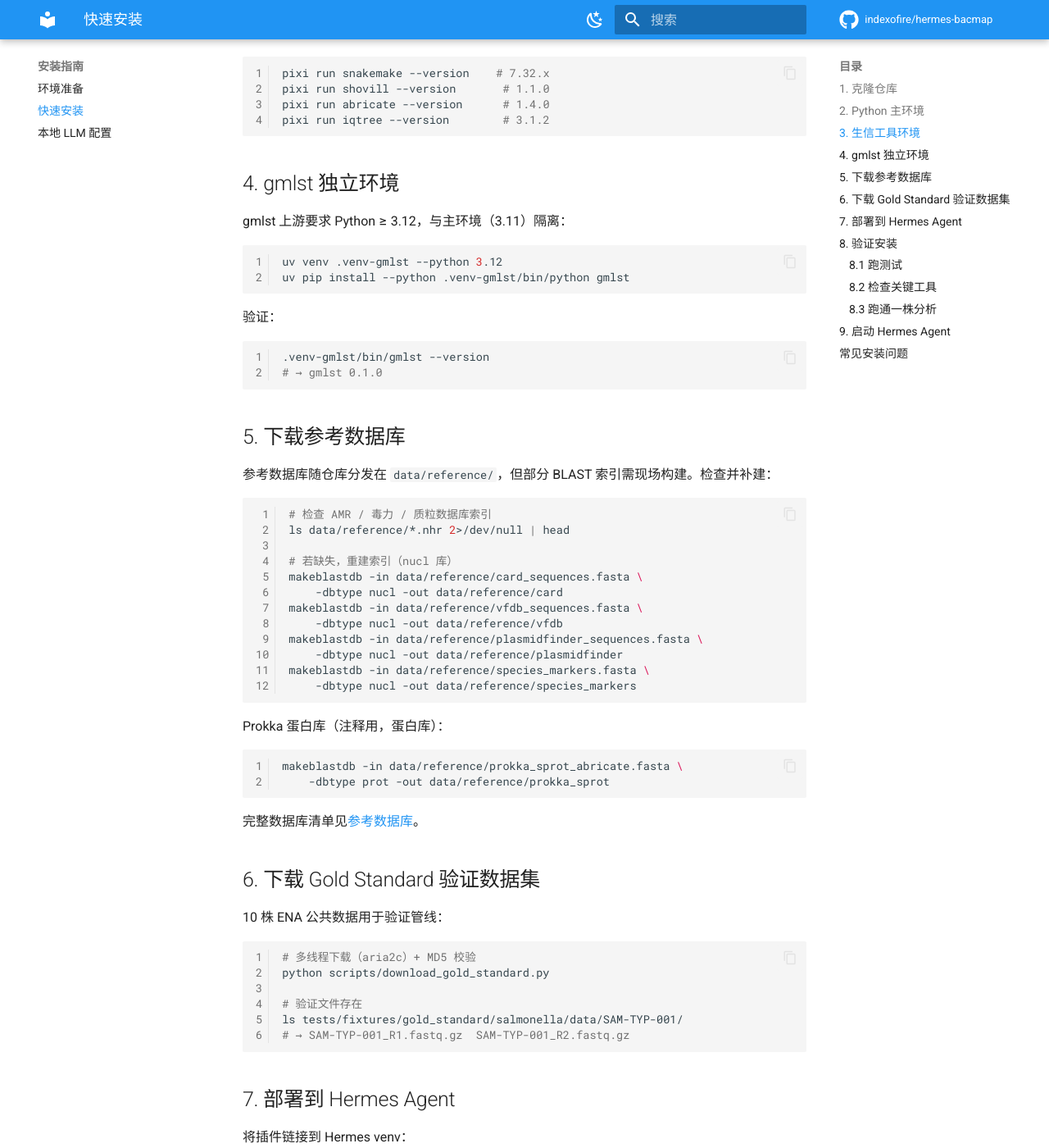
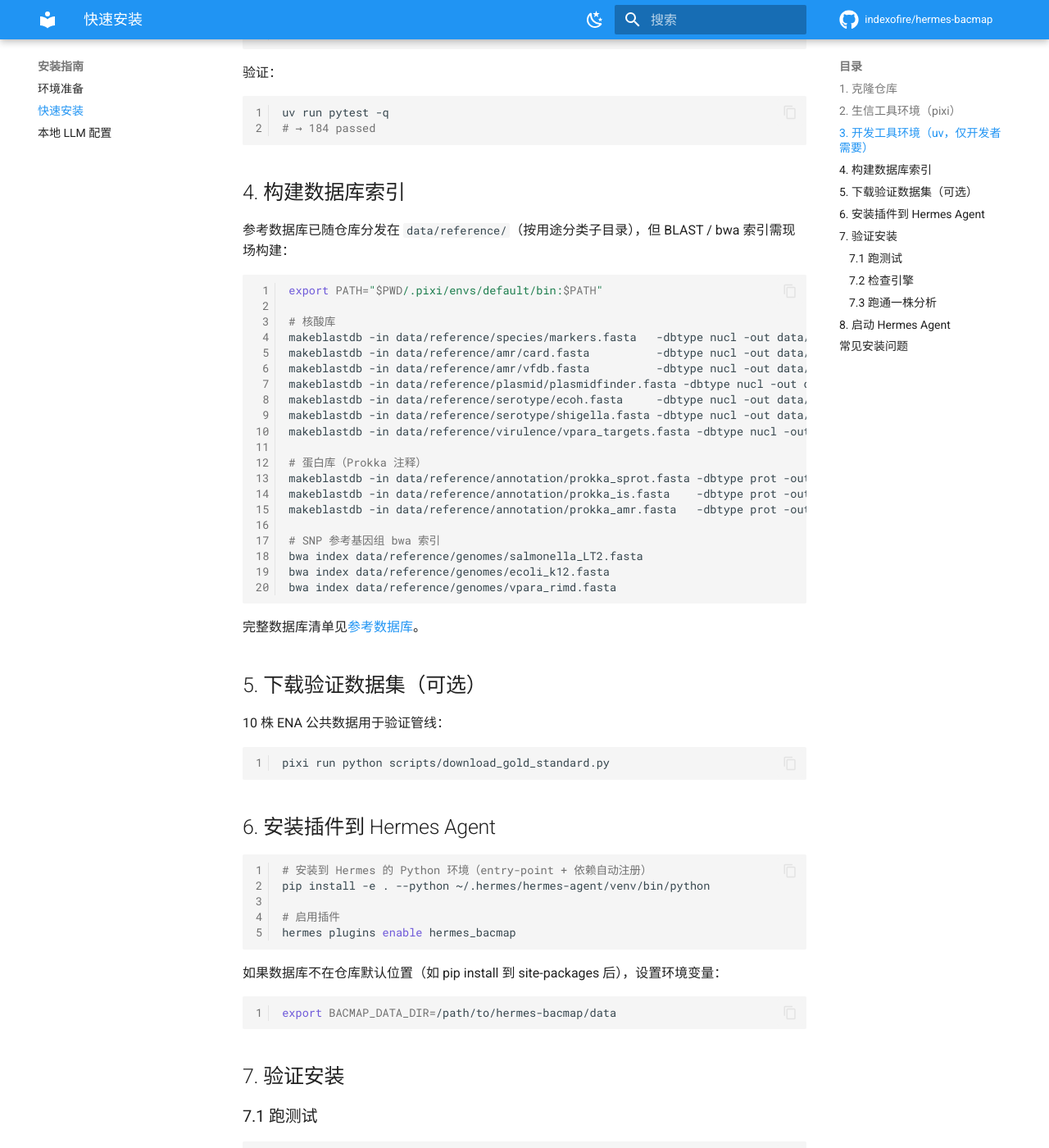
Before and after one commit to indexofire/hermes-bacmap, an MkDocs documentation site: the page built from docs/installation/quick-start.md, in a window 1280 px wide and 1400 px high, scrolled down 907 px. Shown: the whole window at 82% size. Built offline with MkDocs 1.6.1 and Material for MkDocs 9.7.7, drawn with Linux system fonts in a browser that asks for light colours; comment, search, counter and statistics services are not loaded; some of the changed text lies outside the part shown.

Commit message:
docs: rewrite installation guide for pip-installable plugin
Complete rewrite of quick-start.md and environment.md to reflect:
- pip install -e . (replaces symlink)
- Python 3.12 unified (replaces 3.11 + separate 3.12)
- Two environments: .pixi (runtime) + .venv (dev-only, optional)
- gmlst in pixi (no separate .venv-gmlst)
- New database paths (subdirectories: amr/, species/, genomes/, etc.)
- 184 tests (updated table with 9 test files)
- Entry-point registration
- BACMAP_DATA_DIR env var

184 tests pass.

````diff
--- a/docs/installation/quick-start.md
+++ b/docs/installation/quick-start.md
@@ -1,6 +1,6 @@
 # 快速安装
 
-从零搭建 Hermes-bacmap 到跑通第一株分析。预计耗时 30–60 分钟（含数据库下载）。
+从零搭建 Hermes-bacmap 到跑通第一株分析。预计耗时 20–40 分钟。
 
 前置条件见[环境准备](environment.md)：Linux x86_64、uv、pixi 已装好。
 
@@ -11,29 +11,13 @@
 cd hermes-bacmap
 ```
 
-## 2. Python 主环境
+## 2. 生信工具环境（pixi）
 
 ```bash
-# 创建 Python 3.11 虚拟环境
-uv venv --python 3.11
-
-# 安装项目（含开发依赖）
-uv pip install -e ".[dev]"
+pixi install
 ```
 
-验证：
-
-```bash
-uv run python -c "import hermes_bacmap; print('plugin loaded')"
-# → plugin loaded
-```
-
-## 3. 生信工具环境
-
-```bash
-# 解析 pixi.toml 并安装全部生信 CLI 到 .pixi/
-pixi install
-```
+自动拉取全部生信 CLI + Python 3.12 运行时 + Python 依赖（biopython、pyrodigal、mappy、sourmash、gmlst 等）。
 
 验证：
 
@@ -42,127 +26,119 @@
 pixi run shovill --version       # 1.1.0
 pixi run abricate --version      # 1.4.0
 pixi run iqtree --version        # 3.1.2
+pixi run gmlst --version         # 0.1.0
 ```
 
-## 4. gmlst 独立环境
-
-gmlst 上游要求 Python ≥ 3.12，与主环境（3.11）隔离：
+## 3. 开发工具环境（uv，仅开发者需要）
 
 ```bash
-uv venv .venv-gmlst --python 3.12
-uv pip install --python .venv-gmlst/bin/python gmlst
+uv venv --python 3.12
+uv pip install -e ".[dev]"
 ```
 
 验证：
 
 ```bash
-.venv-gmlst/bin/gmlst --version
-# → gmlst 0.1.0
+uv run pytest -q
+# → 184 passed
 ```
 
-## 5. 下载参考数据库
+## 4. 构建数据库索引
 
-参考数据库随仓库分发在 `data/reference/`，但部分 BLAST 索引需现场构建。检查并补建：
+参考数据库已随仓库分发在 `data/reference/`（按用途分类子目录），但 BLAST / bwa 索引需现场构建：
 
 ```bash
-# 检查 AMR / 毒力 / 质粒数据库索引
-ls data/reference/*.nhr 2>/dev/null | head
+export PATH="$PWD/.pixi/envs/default/bin:$PATH"
 
-# 若缺失，重建索引（nucl 库）
-makeblastdb -in data/reference/card_sequences.fasta \
-    -dbtype nucl -out data/reference/card
-makeblastdb -in data/reference/vfdb_sequences.fasta \
-    -dbtype nucl -out data/reference/vfdb
-makeblastdb -in data/reference/plasmidfinder_sequences.fasta \
-    -dbtype nucl -out data/reference/plasmidfinder
-makeblastdb -in data/reference/species_markers.fasta \
-    -dbtype nucl -out data/reference/species_markers
-```
+# 核酸库
+makeblastdb -in data/reference/species/markers.fasta   -dbtype nucl -out data/reference/species_markers
+makeblastdb -in data/reference/amr/card.fasta          -dbtype nucl -out data/reference/card
+makeblastdb -in data/reference/amr/vfdb.fasta          -dbtype nucl -out data/reference/vfdb
+makeblastdb -in data/reference/plasmid/plasmidfinder.fasta -dbtype nucl -out data/reference/plasmidfinder
+makeblastdb -in data/reference/serotype/ecoh.fasta     -dbtype nucl -out data/reference/ecoh
+makeblastdb -in data/reference/serotype/shigella.fasta -dbtype nucl -out data/reference/shigella_ref
+makeblastdb -in data/reference/virulence/vpara_targets.fasta -dbtype nucl -out data/reference/vpara_targets
 
-Prokka 蛋白库（注释用，蛋白库）：
+# 蛋白库（Prokka 注释）
+makeblastdb -in data/reference/annotation/prokka_sprot.fasta -dbtype prot -out data/reference/prokka_sprot
+makeblastdb -in data/reference/annotation/prokka_is.fasta    -dbtype prot -out data/reference/prokka_is
+makeblastdb -in data/reference/annotation/prokka_amr.fasta   -dbtype prot -out data/reference/prokka_amr
 
-```bash
-makeblastdb -in data/reference/prokka_sprot_abricate.fasta \
-    -dbtype prot -out data/reference/prokka_sprot
+# SNP 参考基因组 bwa 索引
+bwa index data/reference/genomes/salmonella_LT2.fasta
+bwa index data/reference/genomes/ecoli_k12.fasta
+bwa index data/reference/genomes/vpara_rimd.fasta
 ```
 
 完整数据库清单见[参考数据库](../reference/databases.md)。
 
-## 6. 下载 Gold Standard 验证数据集
+## 5. 下载验证数据集（可选）
 
 10 株 ENA 公共数据用于验证管线：
 
 ```bash
-# 多线程下载（aria2c）+ MD5 校验
-python scripts/download_gold_standard.py
-
-# 验证文件存在
-ls tests/fixtures/gold_standard/salmonella/data/SAM-TYP-001/
-# → SAM-TYP-001_R1.fastq.gz  SAM-TYP-001_R2.fastq.gz
+pixi run python scripts/download_gold_standard.py
 ```
 
-## 7. 部署到 Hermes Agent
-
-将插件链接到 Hermes venv：
+## 6. 安装插件到 Hermes Agent
 
 ```bash
-# 1. 安装运行时依赖到 Hermes venv
-uv pip install --python ~/.hermes/hermes-agent/venv/bin/python biopython pydantic
+# 安装到 Hermes 的 Python 环境（entry-point + 依赖自动注册）
+pip install -e . --python ~/.hermes/hermes-agent/venv/bin/python
 
-# 2. 软链接插件目录
-ln -sf "$(pwd)/src/hermes_bacmap" ~/.hermes/plugins/hermes_bacmap
-
-# 3. 启用插件
+# 启用插件
 hermes plugins enable hermes_bacmap
 ```
 
-## 8. 验证安装
+如果数据库不在仓库默认位置（如 pip install 到 site-packages 后），设置环境变量：
 
-### 8.1 跑测试
+```bash
+export BACMAP_DATA_DIR=/path/to/hermes-bacmap/data
+```
+
+## 7. 验证安装
+
+### 7.1 跑测试
 
 ```bash
 uv run pytest -q
-# → 96 passed in XX.XXs
+# → 184 passed
 ```
-
-测试分四组：
 
 | 文件 | 数量 | 覆盖 |
 |---|---|---|
-| `test_genome_object_service.py` | 50 | GOM schema / CRUD / 版本 / 文件 / 事件 |
+| `test_genome_object_service.py` | 50 | GOM schema / CRUD / 版本 / 文件 / 事件 / FTS5 |
+| `test_strain_index.py` | 23 | 基因型溯源索引（search / find_similar / extract） |
 | `test_deterministic_verifier.py` | 21 | 四类规则（正例 / 反例 / 边界） |
+| `test_strain_metadata.py` | 24 | 元数据 + 实验室结果 + 三表 JOIN |
+| `test_utils.py` | 15 | parse_mlst / parse_abricate / read_json_file |
+| `test_engine.py` | 13 | merge_intervals / classify_allele / Hit.to_dict |
+| `test_analysis.py` | 8 | species_identifier / failure_diagnostics / prokka_header |
 | `test_cohort_ingest.py` | 9 | Cohort 创建 / 去重 / 树 / 距离 |
 | `test_env.py` | 5 | 环境 + 工具链 |
 
-### 8.2 检查关键工具
+### 7.2 检查引擎
 
 ```bash
-uv run python -c "
+pixi run python -c "
+import sys; sys.path.insert(0, 'src')
 from hermes_bacmap.engine import SequenceMatcher, ReadMapper, available
-print('engine backends:', available())
+print('backends:', available())
 "
-# → engine backends: ['blastn', 'blastp', 'blastx', 'minimap2', 'tblastn']
+# → backends: ['blastn', 'blastp', 'blastx', 'minimap2', 'tblastn']
 ```
 
-### 8.3 跑通一株分析
+### 7.3 跑通一株分析
 
 ```bash
-# 端到端分析 SAM-TYP-001（S. Typhimurium）
-python scripts/run_analysis.py --sample SAM-TYP-001
-
-# 查看状态
-python scripts/run_analysis.py --status
-
-# 入库到 GOM
-python scripts/ingest_results.py --sample SAM-TYP-001
-
-# 生成 HTML 报告
-python scripts/generate_report.py --sample SAM-TYP-001
+pixi run python scripts/run_analysis.py --sample SAM-TYP-001
+pixi run python scripts/ingest_results.py --sample SAM-TYP-001
+pixi run python scripts/generate_report.py --sample SAM-TYP-001
 ```
 
 预期结果：物种 = Salmonella，血清型 = Typhimurium，MLST ST19。详见[单株分析案例](../cases/single-sample.md)。
 
-## 9. 启动 Hermes Agent
+## 8. 启动 Hermes Agent
 
 ```bash
 hermes chat
@@ -178,9 +154,9 @@
 | 问题 | 原因 | 解决 |
 |---|---|---|
 | `pixi install` 卡住 | 网络拉取 Conda 包 | 配置镜像：`pixi config set channel-alias https://mirrors.tuna.tsinghua.edu.cn/conda` |
-| `gmlst: command not found` | 未激活 .venv-gmlst | 使用绝对路径 `.venv-gmlst/bin/gmlst` |
-| `makeblastdb: command not found` | pixi 环境未进 PATH | `pixi shell` 进入 shell，或 `pixi run makeblastdb` |
-| `hermes: command not found` | Hermes Agent 未装 | 见 [Hermes Agent 安装文档](https://github.com/NousResearch/hermes-agent) |
-| `database 'card' not found` | BLAST 索引未建 | 重跑第 5 步 `makeblastdb` |
+| `makeblastdb: command not found` | pixi 环境未进 PATH | `pixi shell` 或 `export PATH="$PWD/.pixi/envs/default/bin:$PATH"` |
+| `hermes: command not found` | Hermes Agent 未装 | 见 [Hermes 安装文档](https://hermes-agent.nousresearch.com/docs/getting-started/installation) |
+| `database 'card' not found` | BLAST 索引未建 | 重跑第 4 步 |
+| `ModuleNotFoundError: hermes_bacmap` | 插件未安装到 Hermes venv | 重跑第 6 步 `pip install -e .` |
 
 更多错误见[故障排查](../reference/troubleshooting.md)。
````
Also changed, not shown: docs/installation/environment.md (+27 -34 lines).
